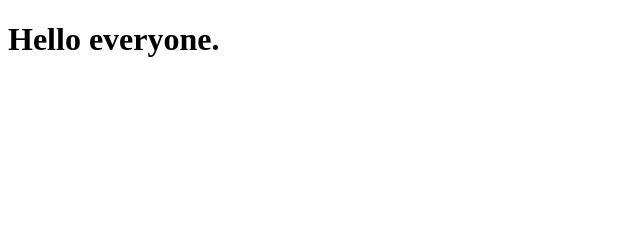
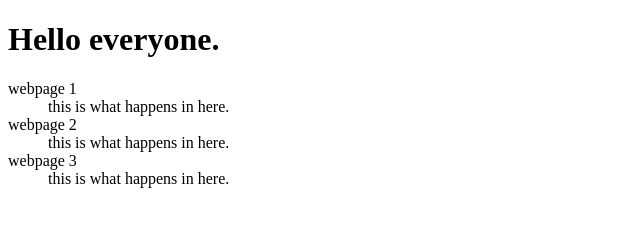
Before and after one commit to trapi2009/trapi2009.github.io, a plain HTML site: page index.html in a window 1280 px wide. Shown: the whole page, without its empty margins (0-640 px from the left). Drawn offline with Linux system fonts and the light colour scheme.

Commit message:
Added list

```diff
--- a/index.html
+++ b/index.html
@@ -4,5 +4,13 @@
     </head>
     <body>
         <H1>Hello everyone.</H1>
+        <dl>
+            <dt>webpage 1</dt>
+            <dd>this is what happens in here.</dd>
+            <dt>webpage 2</dt>
+            <dd>this is what happens in here.</dd>
+            <dt>webpage 3</dt>
+            <dd>this is what happens in here.</dd>
+        </dl>
     </body>
 </html>
```
